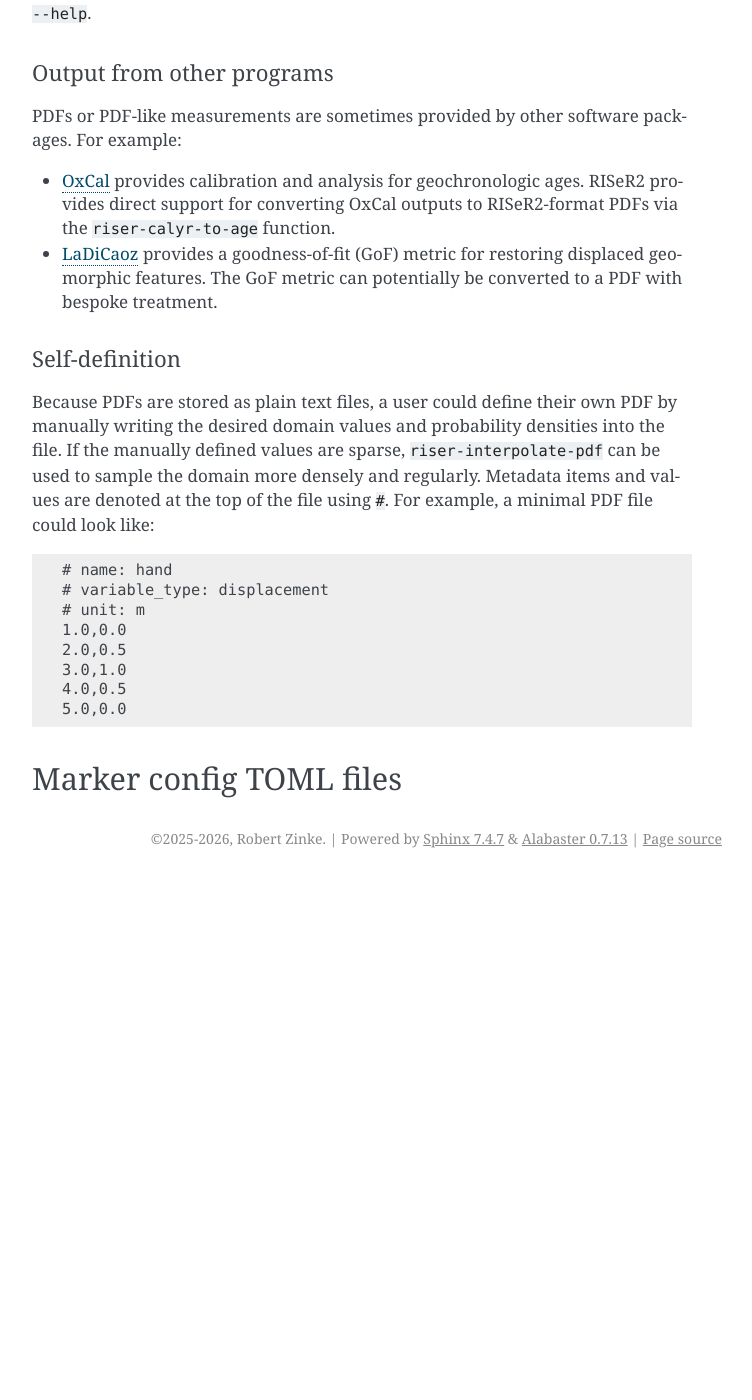
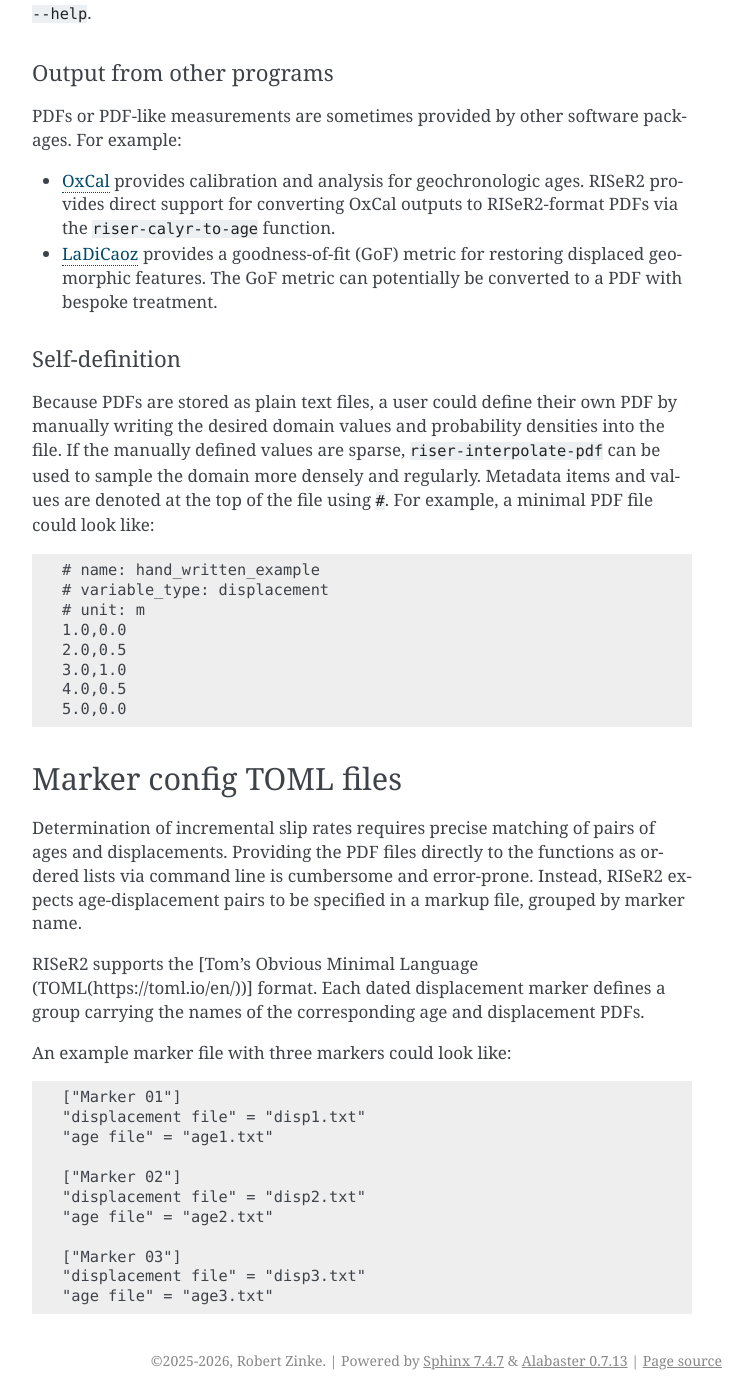
Before and after one commit to rzinke/RISeR2, a Sphinx documentation site: the page built from docs/source/input_formats.md, in a window 1280 px wide and 1400 px high, scrolled down 915 px. Shown: the whole window, without its empty margins (388-1140 px from the left). Built offline with Sphinx 7.4.7, drawn with Linux system fonts in a browser that asks for light colours; before the commit the page ends 1793 px from its top, so only the background shows below that.

Commit message:
Added marker config spec.

````diff
--- a/docs/source/input_formats.md
+++ b/docs/source/input_formats.md
@@ -33,7 +33,7 @@ PDFs or PDF-like measurements are sometimes provided by other software packages.
 Because PDFs are stored as plain text files, a user could define their own PDF by manually writing the desired domain values and probability densities into the file. If the manually defined values are sparse, `riser-interpolate-pdf` can be used to sample the domain more densely and regularly. Metadata items and values are denoted at the top of the file using `#`. For example, a minimal PDF file could look like:
 
 ```text
-# name: hand
+# name: hand_written_example
 # variable_type: displacement
 # unit: m
 1.0,0.0
@@ -45,3 +45,23 @@ Because PDFs are stored as plain text files, a user could define their own PDF b
 
 
 ## Marker config TOML files
+
+Determination of incremental slip rates requires precise matching of pairs of ages and displacements. Providing the PDF files directly to the functions as ordered lists via command line is cumbersome and error-prone. Instead, RISeR2 expects age-displacement pairs to be specified in a markup file, grouped by marker name.
+
+RISeR2 supports the [Tom's Obvious Minimal Language (TOML(https://toml.io/en/))] format. Each dated displacement marker defines a group carrying the names of the corresponding age and displacement PDFs.
+
+An example marker file with three markers could look like:
+
+```text
+["Marker 01"]
+"displacement file" = "disp1.txt"
+"age file" = "age1.txt"
+
+["Marker 02"]
+"displacement file" = "disp2.txt"
+"age file" = "age2.txt"
+
+["Marker 03"]
+"displacement file" = "disp3.txt"
+"age file" = "age3.txt"
+```
````
